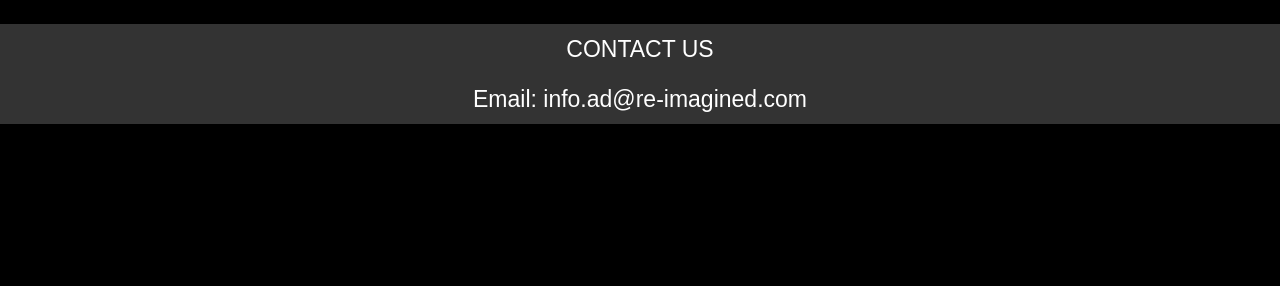
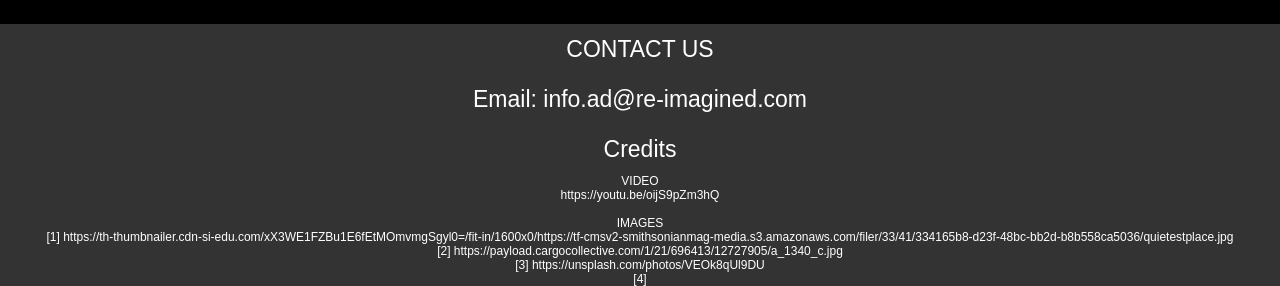
Before and after one commit to zuett/comm_assignment1, a plain HTML site: page Main.html in a window 1280 px wide. Shown: the part 2446-2732 px from the top of the page. Before the commit the page ends 2570 px from the top, so only its background shows below. Drawn offline with Linux system fonts and the light colour scheme.

Commit message:
Update Main.html

```diff
--- a/Main.html
+++ b/Main.html
@@ -112,12 +112,19 @@
     </div>
 
 <br>
-<div id="footer">
-    <footer>
+<footer>
         CONTACT US <br>
-        Email: info.ad@re-imagined.com
-    </footer>
-</div>
+        Email: info.ad@re-imagined.com <br>
+
+        Credits <br>
+        <div style="font-size: 12px; line-height: 14px;">
+        VIDEO <br> https://youtu.be/oijS9pZm3hQ <br> <br>
+        IMAGES<br>
+        [1] https://th-thumbnailer.cdn-si-edu.com/xX3WE1FZBu1E6fEtMOmvmgSgyl0=/fit-in/1600x0/https://tf-cmsv2-smithsonianmag-media.s3.amazonaws.com/filer/33/41/334165b8-d23f-48bc-bb2d-b8b558ca5036/quietestplace.jpg <br>
+        [2] https://payload.cargocollective.com/1/21/696413/12727905/a_1340_c.jpg <br>
+        [3] https://unsplash.com/photos/VEOk8qUl9DU <br>
+        [4]
+    </div>
 
     <script type="text/javascript" src="script.js"></script>
     </body>
```
